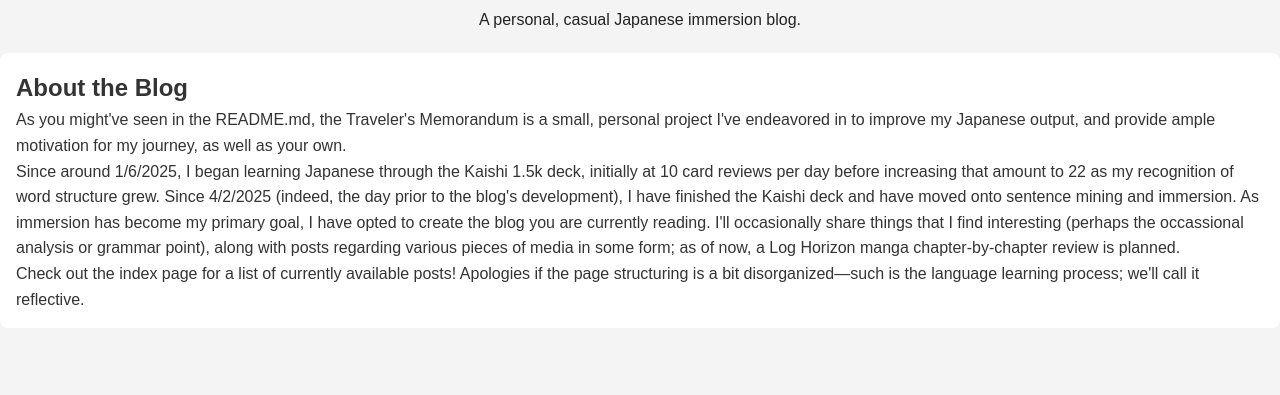
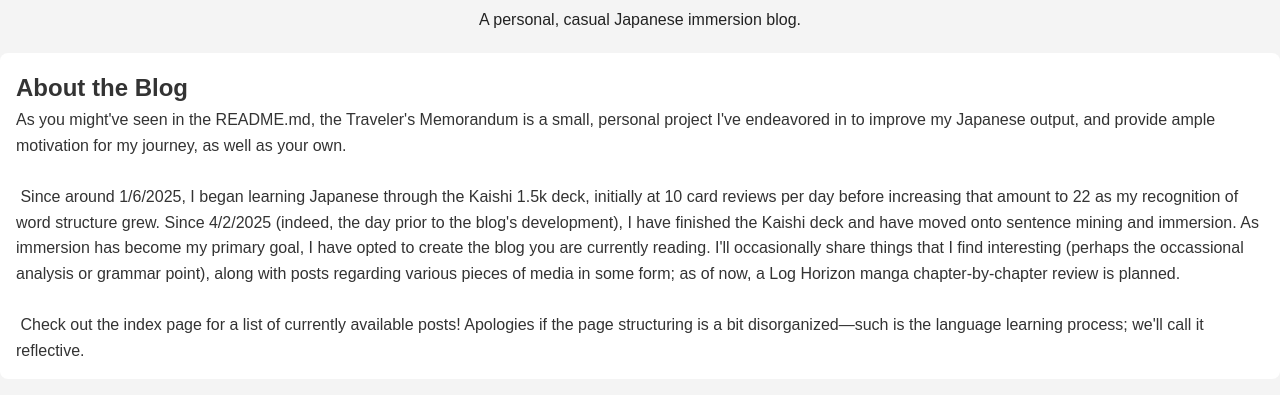
Before and after one commit to RandomOperand/Travelers-Memorandum, a plain HTML site: page travelers-memorandum/index.html in a window 1280 px wide. Shown: the part 135-530 px from the top of the page. Drawn offline with Linux system fonts and the light colour scheme.

Commit message:
Update index.html

```diff
--- a/travelers-memorandum/index.html
+++ b/travelers-memorandum/index.html
@@ -25,8 +25,8 @@
     <section id="about">
         <h2>About the Blog</h2>
         <p>As you might've seen in the README.md, the Traveler's Memorandum is a small, personal project I've endeavored in to improve my Japanese output, and provide ample motivation for my journey, as well as your own.<br></p>
-        <p>Since around 1/6/2025, I began learning Japanese through the Kaishi 1.5k deck, initially at 10 card reviews per day before increasing that amount to 22 as my recognition of word structure grew. Since 4/2/2025 (indeed, the day prior to the blog's development), I have finished the Kaishi deck and have moved onto sentence mining and immersion. As immersion has become my primary goal, I have opted to create the blog you are currently reading. I'll occasionally share things that I find interesting (perhaps the occassional analysis or grammar point), along with posts regarding various pieces of media in some form; as of now, a Log Horizon manga chapter-by-chapter review is planned.<br></p>
-        <p>Check out the index page for a list of currently available posts! Apologies if the page structuring is a bit disorganized—such is the language learning process; we'll call it reflective.</p>
+        <p><br>&nbsp;Since around 1/6/2025, I began learning Japanese through the Kaishi 1.5k deck, initially at 10 card reviews per day before increasing that amount to 22 as my recognition of word structure grew. Since 4/2/2025 (indeed, the day prior to the blog's development), I have finished the Kaishi deck and have moved onto sentence mining and immersion. As immersion has become my primary goal, I have opted to create the blog you are currently reading. I'll occasionally share things that I find interesting (perhaps the occassional analysis or grammar point), along with posts regarding various pieces of media in some form; as of now, a Log Horizon manga chapter-by-chapter review is planned.<br></p>
+        <p><br>&nbsp;Check out the index page for a list of currently available posts! Apologies if the page structuring is a bit disorganized—such is the language learning process; we'll call it reflective.</p>
     </section>
     <main>
         <p></p>
```
